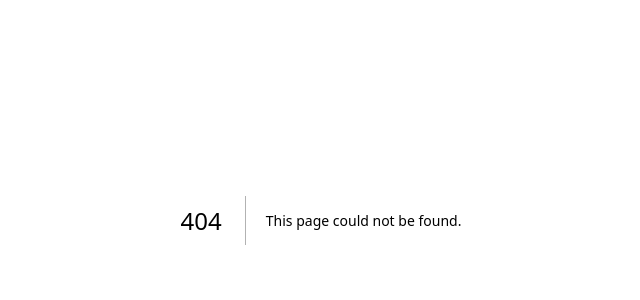
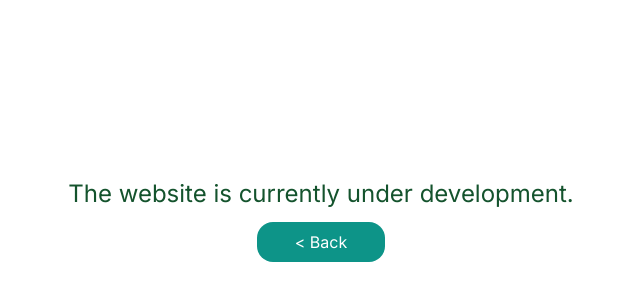
Before and after one commit to AnitaGulacsi/SnapSteam, a Next.js app: page /develop in a window 1280 px wide. Before the commit this address had no page. Shown: the part 180-480 px from the top of the page, without its empty margins (319-959 px from the left). Built offline with nearby package versions, Linux system fonts and the light colour scheme.

Commit message:
Added 'The website is currently under development.' page

```diff
--- /dev/null
+++ b/app/develop/page.tsx
@@ -0,0 +1,15 @@
+import Link from "next/link";
+import { Button } from "../ui/components/buttons/button";
+
+export default function Page() {
+  return (
+    <div className="flex flex-col gap-3 items-center justify-center h-screen ">
+      <p className="text-green-900 text-2xl">
+        The website is currently under development.
+      </p>
+      <Link href="/social-feed">
+        <Button type="form">&lt; Back </Button>
+      </Link>
+    </div>
+  );
+}
--- a/app/ui/components/actions-menu/ActionsMenu.tsx
+++ b/app/ui/components/actions-menu/ActionsMenu.tsx
@@ -5,16 +5,28 @@ export const ActionsMenu = () => {
   return (
     <div className="bg-teal-100 bg-opacity-20 p-5 md:pt-10 md:pl-0 lg:p-10">
       <div className="flex flex-col gap-3">
+        <Link href={"/develop"}>
           <ActionItem>Profile Page</ActionItem>
+        </Link>
         <ActionItem>Take a look</ActionItem>
-        <Link href="/new-post">
+        <Link href={"/new-post"}>
           <ActionItem>Add new post</ActionItem>
         </Link>
+        <Link href={"/develop"}>
           <ActionItem>Play Games</ActionItem>
+        </Link>
+        <Link href={"/develop"}>
           <ActionItem>Saved</ActionItem>
+        </Link>
+        <Link href={"/develop"}>
           <ActionItem>Add new user</ActionItem>
+        </Link>
+        <Link href={"/develop"}>
           <ActionItem>Delete Profile</ActionItem>
+        </Link>
+        <Link href={"./"}>
           <ActionItem>LogOut</ActionItem>
+        </Link>
       </div>
     </div>
   );
```
Lines whose indentation alone changed are shown as unchanged.
